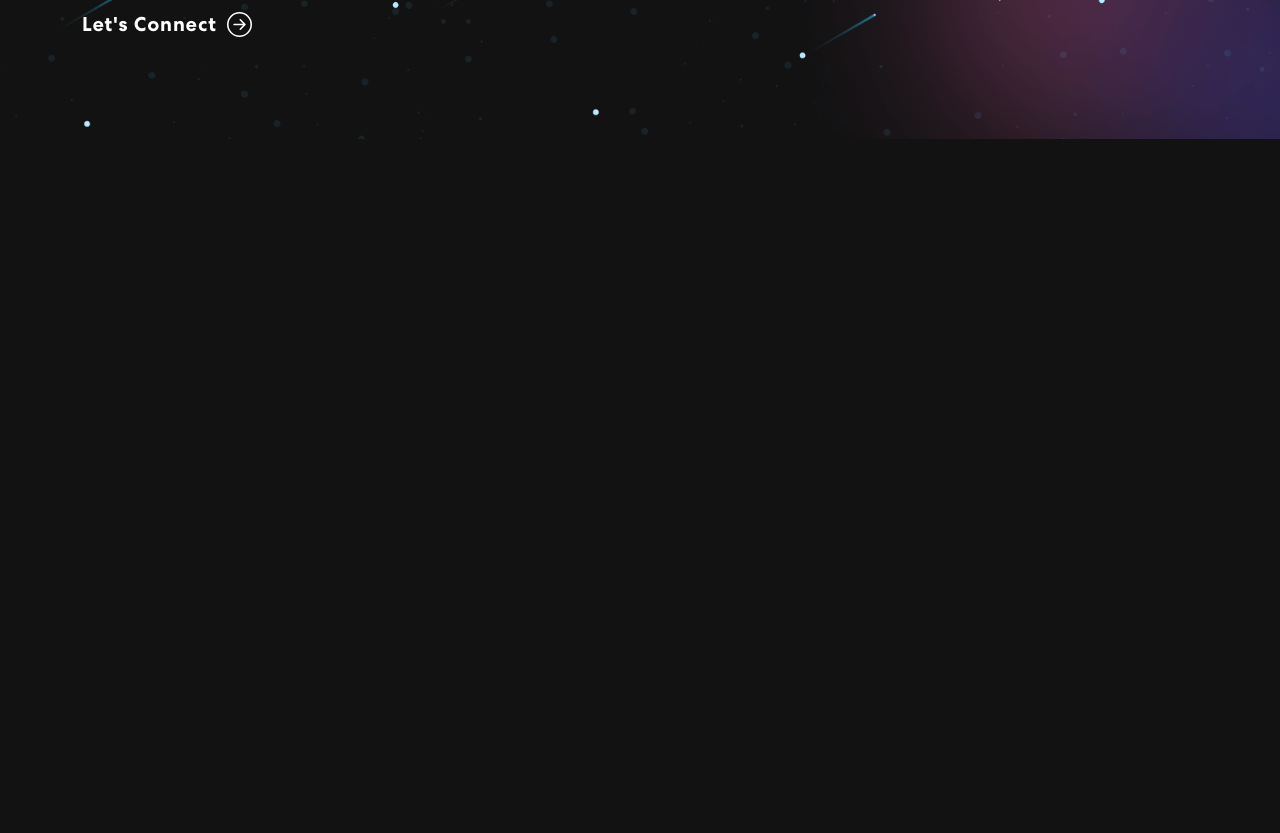
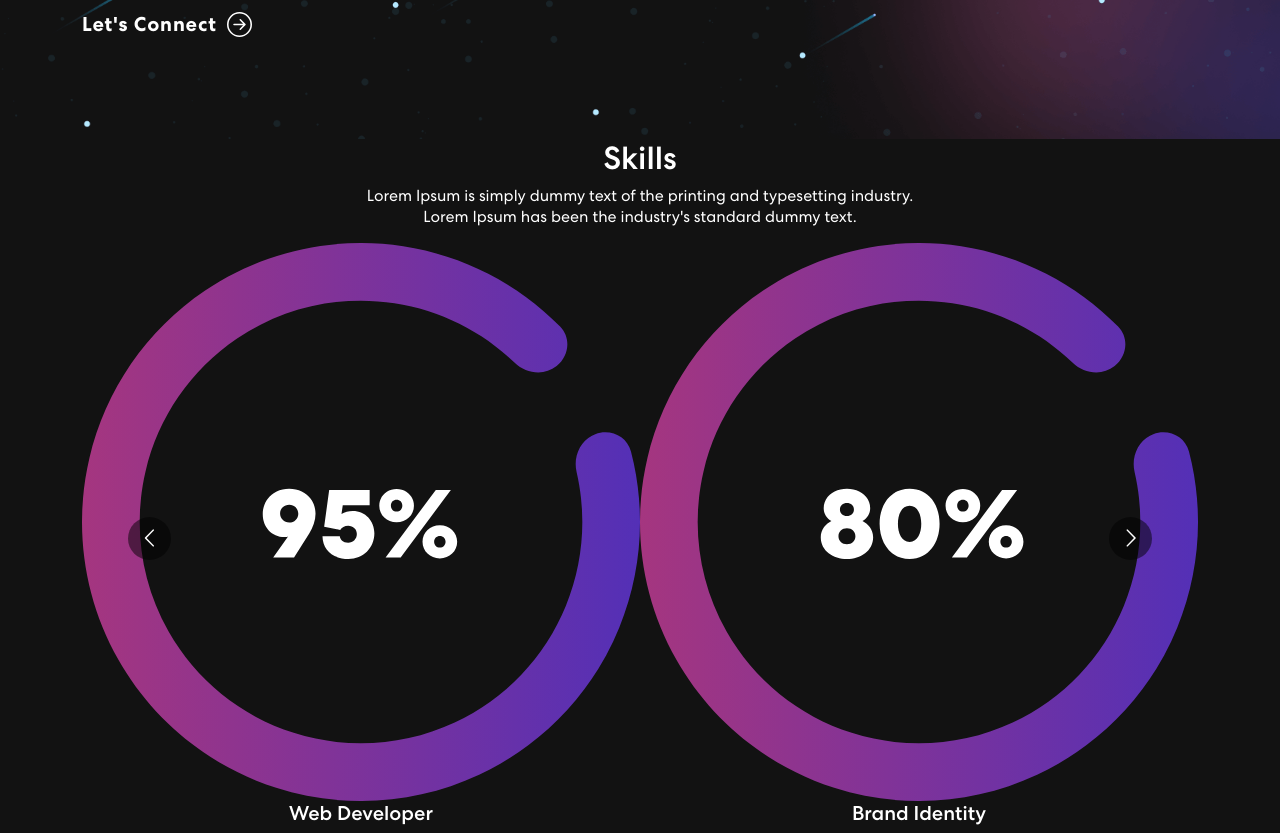
Before and after one commit to prabuhadi/personal-portofolio, a React (Create React App) app: page / in a window 1280 px wide. Shown: the part 660-1493 px from the top of the page. Before the commit the page ends 800 px from the top, so only its background shows below. Built offline with nearby package versions, Linux system fonts and the light colour scheme.

Commit message:
Adding skill component and install npm react-multi-carousel

```diff
--- a/package.json
+++ b/package.json
@@ -11,6 +11,7 @@
     "react-bootstrap": "^2.7.0",
     "react-bootstrap-icons": "^1.10.2",
     "react-dom": "^18.2.0",
+    "react-multi-carousel": "^2.8.2",
     "react-scripts": "5.0.1",
     "web-vitals": "^2.1.4"
   },
--- a/src/App.js
+++ b/src/App.js
@@ -2,6 +2,7 @@
 import "./App.css";
 import { NavBar } from "./components/NavBar";
 import { Banner } from "./components/Banner";
+import { Skills } from "./components/Skills";
 import "bootstrap/dist/css/bootstrap.min.css";
 
 function App() {
@@ -9,6 +10,7 @@
     <div className="App">
       <NavBar />
       <Banner />
+      <Skills />
     </div>
   );
 }
--- /dev/null
+++ b/src/components/Skills.js
@@ -0,0 +1,68 @@
+import { Container, Row, Col } from "react-bootstrap";
+import Carousel from "react-multi-carousel";
+import "react-multi-carousel/lib/styles.css";
+import meter1 from "../assets/img/meter1.svg";
+import meter2 from "../assets/img/meter2.svg";
+import meter3 from "../assets/img/meter3.svg";
+
+export const Skills = () => {
+  const responsive = {
+    superLargeDesktop: {
+      // the naming can be any, depends on you.
+      breakpoint: { max: 4000, min: 3000 },
+      items: 5,
+    },
+    desktop: {
+      breakpoint: { max: 3000, min: 1024 },
+      items: 3,
+    },
+    tablet: {
+      breakpoint: { max: 1024, min: 464 },
+      items: 2,
+    },
+    mobile: {
+      breakpoint: { max: 464, min: 0 },
+      items: 1,
+    },
+  };
+  return (
+    <section className="skill" id="skills">
+      <Container>
+        <Row>
+          <Col>
+            <div className="skill-bx">
+              <h2>Skills</h2>
+              <p>
+                Lorem Ipsum is simply dummy text of the printing and typesetting
+                industry.<br></br> Lorem Ipsum has been the industry's standard
+                dummy text.
+              </p>
+              <Carousel
+                responsive={responsive}
+                infinite={true}
+                className="skill-slider"
+              >
+                <div className="item">
+                  <img src={meter1} alt="Image" />
+                  <h5>Web Developer</h5>
+                </div>
+                <div className="item">
+                  <img src={meter2} alt="Image" />
+                  <h5>Brand Identity</h5>
+                </div>
+                <div className="item">
+                  <img src={meter3} alt="Image" />
+                  <h5>Logo Design</h5>
+                </div>
+                <div className="item">
+                  <img src={meter1} alt="Image" />
+                  <h5>Web Design</h5>
+                </div>
+              </Carousel>
+            </div>
+          </Col>
+        </Row>
+      </Container>
+    </section>
+  );
+};
```
Also changed, not shown: 1 other file (tests, documents, lock files or other folders).
